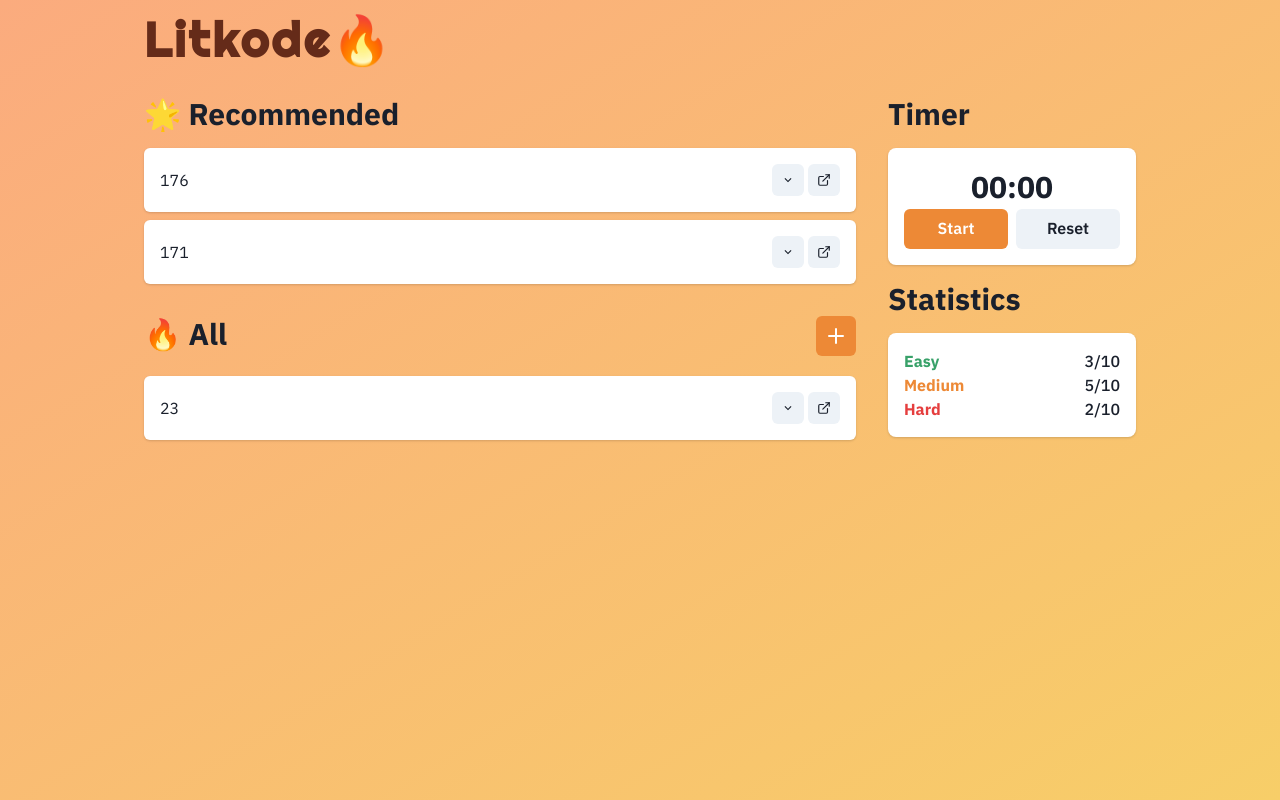
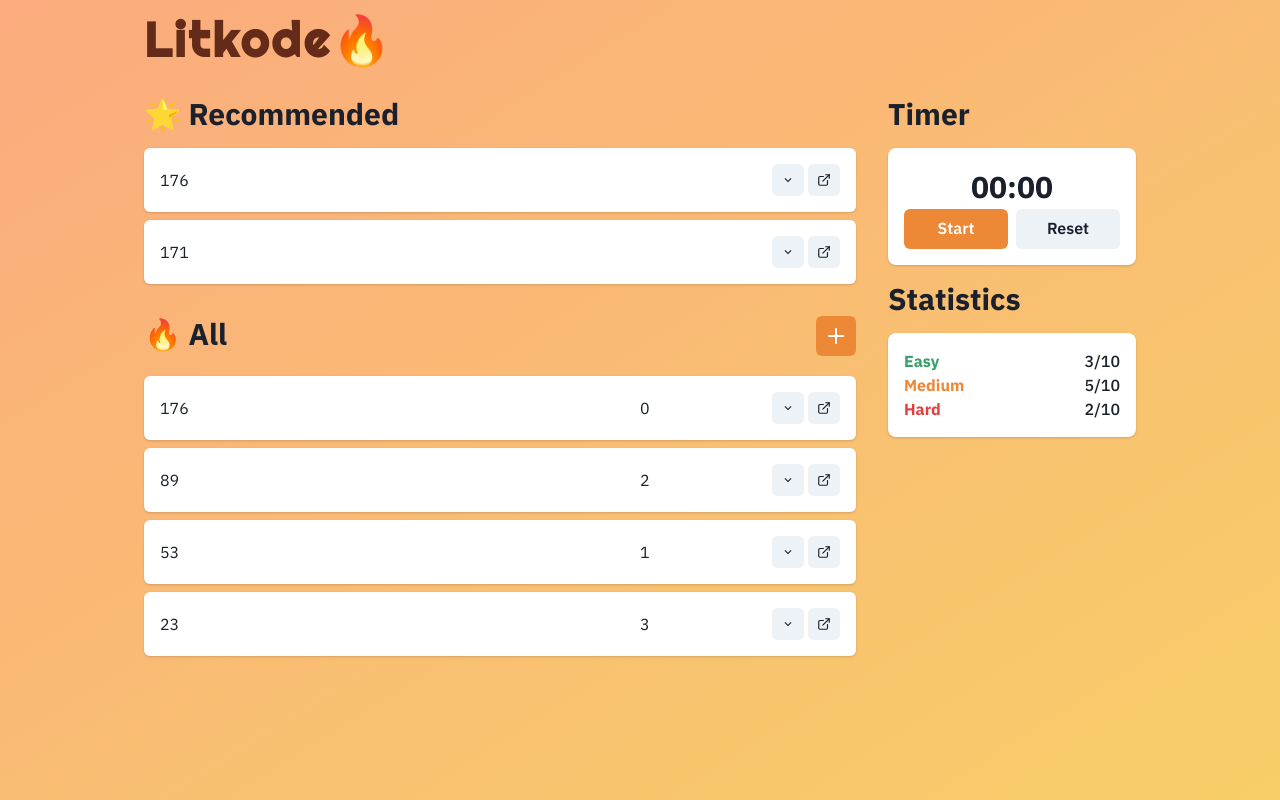
Before and after one commit to aaronthangnguyen/swamphacks-2022, a Next.js app in the folder litkode-frontend/: page / in a window 1280 px wide. Built offline with nearby package versions, Linux system fonts and the light colour scheme; no server answers.

Commit message:
Put Entry inside Entries

```diff
--- a/litkode-frontend/components/left-panel/AllQuestions.js
+++ b/litkode-frontend/components/left-panel/AllQuestions.js
@@ -1,7 +1,7 @@
 import { Box, Flex, Heading } from "@chakra-ui/react";
 import React from "react";
 import AddQuestion from "./AddQuestion";
-import Entry from "./Entry";
+import Entries from "./Entries";
 
 const AllQuestions = () => {
   return (
@@ -12,7 +12,7 @@ const AllQuestions = () => {
         </Heading>
         <AddQuestion />
       </Flex>
-      <Entry id={23} />
+      <Entries />
     </Box>
   );
 };
```
